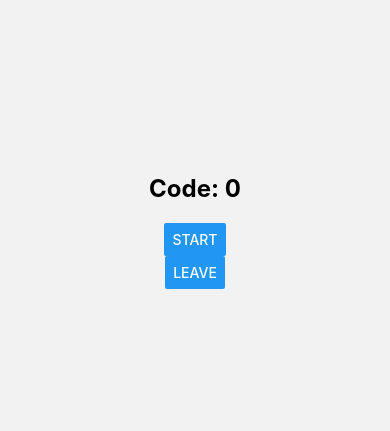
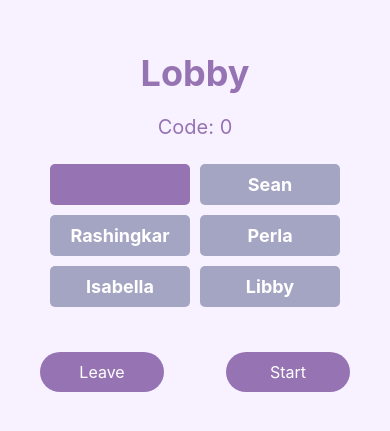
Before and after one commit to allanwzhang/Superlatives, a React Native app: screen /Lobby in a window 390 px wide. Shown: the part 191-622 px from the top of the page. Built offline with nearby package versions, Linux system fonts and the light colour scheme.

Commit message:
some ui changes??

```diff
--- a/screens/HomeScreen.js
+++ b/screens/HomeScreen.js
@@ -1,18 +1,19 @@
 import React, { useState } from 'react';
-import { View, Text, TextInput, Button, StyleSheet } from 'react-native';
+import { View, Text, TouchableOpacity, StyleSheet } from 'react-native';
 
 function HomeScreen({ navigation }) {
   const [name, setName] = useState('');
 
   const handleStartGame = () => {
-    // TODO: Implement joining lobby logic
     navigation.navigate('Start');
   };
 
   return (
     <View style={styles.container}>
       <Text style={styles.title}>Superlatives</Text>
-      <Button title="Start Game!" onPress={handleStartGame} />
+      <TouchableOpacity style={styles.button} onPress={handleStartGame}>
+        <Text style={styles.buttonText}>Start Game!</Text>
+      </TouchableOpacity>
     </View>
   );
 }
@@ -23,19 +24,27 @@ const styles = StyleSheet.create({
     alignItems: 'center',
     justifyContent: 'center',
     padding: 20,
+    backgroundColor: '#f8f1ff',
   },
   title: {
-    fontSize: 24,
+    fontSize: 36,
     fontWeight: 'bold',
+    color: '#9674B4',
     marginBottom: 20,
   },
-  input: {
-    width: '100%',
-    height: 40,
-    borderWidth: 1,
-    borderColor: 'gray',
-    marginBottom: 20,
-    paddingHorizontal: 10,
+  button: {
+    backgroundColor: '#9674B4',
+    padding: 15,
+    borderRadius: 25,
+    alignItems: 'center',
+    justifyContent: 'center',
+    width: '60%',
+    marginVertical: 10,
+  },
+  buttonText: {
+    color: 'white',
+    fontSize: 18,
+    fontWeight: 'bold',
   },
 });
 
--- a/screens/JoinCodeScreen.js
+++ b/screens/JoinCodeScreen.js
@@ -1,33 +1,39 @@
 import React, { useEffect, useState } from 'react';
-import { View, Text, TextInput, Button, StyleSheet } from 'react-native';
+import { View, Text, TextInput, TouchableOpacity, StyleSheet } from 'react-native';
 
 function JoinCodeScreen({ navigation, route }) {
   const [code, setCode] = useState('');
   const [name, setName] = useState('');
 
   useEffect(() => {
-    if(route.params && route.params.name) {
+    if (route.params && route.params.name) {
       setName(route.params.name);
     }
-  }, []);
+  }, [route.params]);
 
   const handleJoinLobby = () => {
     // TODO: Implement joining lobby logic
-    navigation.navigate('Lobby', { name: name, code: code });
+    if (code !== "") {
+      navigation.navigate('Lobby', { name: name, code: code });
+    }
   };
 
   return (
     <View style={styles.container}>
-        <View style={styles.inputRow}>
+      <Text style={styles.title}>Join Game</Text>
+      <View style={styles.inputRow}>
         <Text style={styles.label}>Code:</Text>
         <TextInput
           style={styles.input}
           placeholder="Game Code"
+          placeholderTextColor="#a3a5c3"
           value={code}
           onChangeText={setCode}
         />
       </View>
-      <Button title="Enter Game" onPress={handleJoinLobby} />
+      <TouchableOpacity style={styles.button} onPress={handleJoinLobby}>
+        <Text style={styles.buttonText}>Enter Game</Text>
+      </TouchableOpacity>
     </View>
   );
 }
@@ -37,27 +43,49 @@ const styles = StyleSheet.create({
     flex: 1,
     alignItems: 'center',
     justifyContent: 'center',
-    padding: 20,
+    padding: 40,
+    backgroundColor: '#f8f1ff',
   },
   title: {
-    fontSize: 24,
+    fontSize: 36,
     fontWeight: 'bold',
+    color: '#9674B4',
     marginBottom: 20,
   },
   inputRow: {
     flexDirection: 'row',
     alignItems: 'center',
     marginBottom: 20,
+    width: '100%',
   },
   label: {
     marginRight: 10,
+    fontSize: 18,
+    fontWeight: 'bold',
+    color: '#9674B4',
   },
   input: {
     flex: 1,
     height: 40,
+    borderColor: '#a3a5c3',
     borderWidth: 1,
-    borderColor: 'gray',
+    borderRadius: 5,
     paddingHorizontal: 10,
+    color: '#9674B4',
+    backgroundColor: '#fff',
+  },
+  button: {
+    backgroundColor: '#9674B4',
+    padding: 10,
+    borderRadius: 25,
+    alignItems: 'center',
+    justifyContent: 'center',
+    width: '60%',
+    marginVertical: 10,
+  },
+  buttonText: {
+    color: 'white',
+    fontSize: 16,
   },
 });
 
--- a/screens/LobbyScreen.js
+++ b/screens/LobbyScreen.js
@@ -1,22 +1,34 @@
 import React, { useState, useEffect } from 'react';
-import { View, Text, TextInput, Button, StyleSheet } from 'react-native';
+import { View, Text, TouchableOpacity, StyleSheet } from 'react-native';
 
 function LobbyScreen({ navigation, route }) {
   const [code, setCode] = useState(0);
-  // TODO: This should be an array of names of all the users but for now its just one
   const [name, setName] = useState("");
+  const [players, setPlayers] = useState([]);
 
-  // TODO: Code won't be generated every time this screen is loaded, should have some logic with database
   useEffect(() => {
-    if(route.params && route.params.name) {
+    // TODO: code should be from database
+    // TODO: Make sure random code doesn't exist in db already
+    if (route.params && route.params.name) {
       setName(route.params.name);
-      if(route.params.code) {
+      if (route.params.code) {
         setCode(route.params.code);
       } else {
         setCode(Math.floor(100000 + Math.random() * 900000));
       }
     }
-  }, []);
+  }, [route.params]);
+
+  useEffect(() => {
+    setPlayers([
+      { id: '1', name: name },
+      { id: '2', name: 'Sean' },
+      { id: '3', name: 'Rashingkar' },
+      { id: '4', name: 'Perla' },
+      { id: '5', name: 'Isabella' },
+      { id: '6', name: 'Libby' },
+    ]);
+  }, [name]);
 
   const handleStartGame = () => {
     // TODO: Implement joining lobby logic
@@ -24,16 +36,32 @@ function LobbyScreen({ navigation, route }) {
   };
 
   const handleLeaveLobby = () => {
-    // TODO: Implement joining lobby logic
+    // TODO: Implement leaving lobby logic
     navigation.navigate('Start');
   };
 
   return (
     <View style={styles.container}>
-      <Text style={styles.title}>Code: {code}</Text>
-      <Text>{name}</Text>
-      <Button title="Start" onPress={handleStartGame} />
-      <Button title="Leave" onPress={handleLeaveLobby} />
+      <Text style={styles.title}>Lobby</Text>
+      <Text style={styles.code}>Code: {code}</Text>
+      <View style={styles.grid}>
+        {players.map((player, index) => (
+          <View
+            key={player.id}
+            style={[styles.gridItem, index === 0 && styles.firstGridItem]}
+          >
+            <Text style={styles.playerName}>{player.name}</Text>
+          </View>
+        ))}
+      </View>
+      <View style={styles.buttonContainer}>
+        <TouchableOpacity style={styles.button} onPress={handleLeaveLobby}>
+          <Text style={styles.buttonText}>Leave</Text>
+        </TouchableOpacity>
+        <TouchableOpacity style={styles.button} onPress={handleStartGame}>
+          <Text style={styles.buttonText}>Start</Text>
+        </TouchableOpacity>
+      </View>
     </View>
   );
 }
@@ -43,27 +71,66 @@ const styles = StyleSheet.create({
     flex: 1,
     alignItems: 'center',
     justifyContent: 'center',
+    backgroundColor: '#f8f1ff',
     padding: 20,
   },
   title: {
-    fontSize: 24,
+    fontSize: 36,
     fontWeight: 'bold',
+    color: '#9674B4',
     marginBottom: 20,
   },
-  inputRow: {
-    flexDirection: 'row',
-    alignItems: 'center',
+  code: {
+    fontSize: 20,
+    color: '#9674B4',
     marginBottom: 20,
   },
-  label: {
-    marginRight: 10,
+  name: {
+    fontSize: 18,
+    color: '#9674B4',
+    marginBottom: 20,
   },
-  input: {
-    flex: 1,
-    height: 40,
-    borderWidth: 1,
-    borderColor: 'gray',
-    paddingHorizontal: 10,
+  grid: {
+    width: '100%',
+    flexDirection: 'row',
+    flexWrap: 'wrap',
+    justifyContent: 'center',
+    marginBottom: 20,
+  },
+  gridItem: {
+    width: '40%',
+    margin: 5,
+    padding: 10,
+    alignItems: 'center',
+    justifyContent: 'center',
+    backgroundColor: '#a3a5c3',
+    borderRadius: 5,
+  },
+  firstGridItem: {
+    backgroundColor: '#9674B4', // Lighter color for the first item
+  },
+  playerName: {
+    color: 'white',
+    fontSize: 18,
+    fontWeight: 'bold',
+  },
+  buttonContainer: {
+    flexDirection: 'row',
+    padding: 20,
+    justifyContent: 'space-between',
+    width: '100%',
+  },
+  button: {
+    backgroundColor: '#9674B4',
+    padding: 10,
+    borderRadius: 25,
+    alignItems: 'center',
+    justifyContent: 'center',
+    width: '40%',
+  },
+  buttonText: {
+    color: 'white',
+    fontSize: 16,
   },
 });
 
--- a/screens/QuestionScreen.js
+++ b/screens/QuestionScreen.js
@@ -1,11 +1,20 @@
-import React, { useState } from 'react';
-import { View, Text, Button, StyleSheet, TouchableOpacity } from 'react-native';
-
-const colors = ['Red', 'Blue', 'Green', 'Yellow'];
+import React, { useState, useEffect } from 'react';
+import { View, Text, TouchableOpacity, StyleSheet } from 'react-native';
 
 function QuestionScreen({ navigation }) {
   const [selectedAnswer, setSelectedAnswer] = useState(null);
-  const [colors, setColors] = useState(['Red', 'Blue', 'Green', 'Yellow']);
+  const [players, setPlayers] = useState([]);
+
+  useEffect(() => {
+    setPlayers([
+      { id: '1', name: 'Allan' },
+      { id: '2', name: 'Sean' },
+      { id: '3', name: 'Rashingkar' },
+      { id: '4', name: 'Perla' },
+      { id: '5', name: 'Isabella' },
+      { id: '6', name: 'Libby' },
+    ]);
+  }, []);
 
   const handleSubmitAnswer = () => {
     // TODO: Implement submitting answer logic
@@ -20,25 +29,27 @@ function QuestionScreen({ navigation }) {
     <View style={styles.container}>
       <Text style={styles.title}>Question</Text>
       <Text style={styles.question}>What is your favorite color?</Text>
-      <View style={styles.optionsContainer}>
-        {colors.map((color, index) => (
+      <View style={styles.grid}>
+        {players.map((player, index) => (
           <TouchableOpacity
             key={index}
             style={[
-              styles.optionButton,
-              selectedAnswer === color && styles.selectedOptionButton,
+              styles.gridItem,
+              selectedAnswer === player.name && styles.selectedGridItem,
             ]}
-            onPress={() => handleSelectAnswer(color)}
+            onPress={() => handleSelectAnswer(player.name)}
           >
-            <Text style={styles.optionText}>{color}</Text>
+            <Text style={styles.gridItemText}>{player.name}</Text>
           </TouchableOpacity>
         ))}
       </View>
-      <Button
-        title="Submit Answer"
+      <TouchableOpacity
+        style={[styles.submitButton, !selectedAnswer && styles.disabledButton]}
         onPress={handleSubmitAnswer}
         disabled={!selectedAnswer}
-      />
+      >
+        <Text style={styles.submitButtonText}>Submit Answer</Text>
+      </TouchableOpacity>
     </View>
   );
 }
@@ -49,33 +60,59 @@ const styles = StyleSheet.create({
     alignItems: 'center',
     justifyContent: 'center',
     padding: 20,
+    backgroundColor: '#f8f1ff',
   },
   title: {
-    fontSize: 24,
+    fontSize: 36,
     fontWeight: 'bold',
+    color: '#9674B4',
     marginBottom: 20,
   },
   question: {
-    fontSize: 18,
+    fontSize: 20,
+    color: '#9674B4',
     marginBottom: 20,
     textAlign: 'center',
   },
-  optionsContainer: {
+  grid: {
     width: '100%',
+    flexDirection: 'row',
+    flexWrap: 'wrap',
+    justifyContent: 'center',
     marginBottom: 20,
   },
-  optionButton: {
-    backgroundColor: '#DDDDDD',
+  gridItem: {
+    width: '40%',
+    margin: 5,
+    padding: 10,
+    alignItems: 'center',
+    justifyContent: 'center',
+    backgroundColor: '#D5C3E5',
+    borderRadius: 5,
+  },
+  selectedGridItem: {
+    backgroundColor: '#9674B4', // Highlighted color for the selected item
+  },
+  gridItemText: {
+    fontSize: 18,
+    color: 'white',
+  },
+  submitButton: {
+    backgroundColor: '#9674B4',
     padding: 15,
+    borderRadius: 25,
+    alignItems: 'center',
+    justifyContent: 'center',
+    width: '60%',
     marginVertical: 10,
-    borderRadius: 5,
-    alignItems: 'center',
   },
-  selectedOptionButton: {
-    backgroundColor: '#AAAAAA',
+  submitButtonText: {
+    color: 'white',
+    fontSize: 18,
+    fontWeight: 'bold',
   },
-  optionText: {
-    fontSize: 16,
+  disabledButton: {
+    backgroundColor: '#a3a5c3',
   },
 });
 
--- a/screens/ResultsScreen.js
+++ b/screens/ResultsScreen.js
@@ -1,5 +1,5 @@
 import React, { useState } from 'react';
-import { View, Text, StyleSheet, Dimensions, Button } from 'react-native';
+import { View, Text, TouchableOpacity, StyleSheet, Dimensions } from 'react-native';
 import { PieChart } from 'react-native-chart-kit';
 
 function ResultsScreen({ navigation }) {
@@ -36,13 +36,13 @@ function ResultsScreen({ navigation }) {
   ];
 
   const handleScoreboard = () => {
-    navigation.navigate("Scoreboard");
+    navigation.navigate('Scoreboard');
   };
 
   return (
     <View style={styles.container}>
       <Text style={styles.title}>Results</Text>
-      <Text>Winner: Rob!</Text>
+      <Text style={styles.winner}>Winner: Rob!</Text>
       <PieChart
         data={data}
         width={Dimensions.get('window').width - 40}
@@ -62,7 +62,9 @@ function ResultsScreen({ navigation }) {
         paddingLeft="15"
         absolute
       />
-      <Button title="Next" onPress={handleScoreboard} />
+      <TouchableOpacity style={styles.button} onPress={handleScoreboard}>
+        <Text style={styles.buttonText}>Next</Text>
+      </TouchableOpacity>
     </View>
   );
 }
@@ -73,11 +75,32 @@ const styles = StyleSheet.create({
     alignItems: 'center',
     justifyContent: 'center',
     padding: 20,
+    backgroundColor: '#f8f1ff',
   },
   title: {
-    fontSize: 24,
+    fontSize: 36,
     fontWeight: 'bold',
+    color: '#9674B4',
     marginBottom: 20,
+  },
+  winner: {
+    fontSize: 20,
+    color: '#9674B4',
+    marginBottom: 20,
+  },
+  button: {
+    backgroundColor: '#9674B4',
+    padding: 15,
+    borderRadius: 25,
+    alignItems: 'center',
+    justifyContent: 'center',
+    width: '60%',
+    marginVertical: 10,
+  },
+  buttonText: {
+    color: 'white',
+    fontSize: 18,
+    fontWeight: 'bold',
   },
 });
 
--- a/screens/Scoreboard.js
+++ b/screens/Scoreboard.js
@@ -1,5 +1,5 @@
 import React, { useState } from 'react';
-import { View, Text, StyleSheet, FlatList, Button } from 'react-native';
+import { View, Text, StyleSheet, FlatList, TouchableOpacity } from 'react-native';
 
 function ScoreboardScreen({ navigation }) {
   // Dummy data for the scoreboard
@@ -11,7 +11,7 @@ function ScoreboardScreen({ navigation }) {
     { name: 'Eve', points: 40 },
   ];
 
-  //TODO: Rounds such that if round < 5 (can change this) then we go to another question otherwise go to the end screen
+  // TODO: Rounds such that if round < 5 (can change this) then we go to another question otherwise go to the end screen
   const [round, setRound] = useState(5);
 
   const renderItem = ({ item }) => (
@@ -22,8 +22,8 @@ function ScoreboardScreen({ navigation }) {
   );
 
   const handleNext = () => {
-    if(round >= 5) navigation.navigate("Winner");
-    else navigation.navigate("Question");
+    if (round >= 5) navigation.navigate('Winner');
+    else navigation.navigate('Question');
   };
 
   return (
@@ -33,10 +33,11 @@ function ScoreboardScreen({ navigation }) {
         data={data}
         renderItem={renderItem}
         keyExtractor={(item) => item.name}
+        style={styles.list}
       />
-      <View style={styles.buttonContainer}>
-        <Button title={round >= 5 ? "See results" : "Next Question"} onPress={handleNext} />
-      </View>
+      <TouchableOpacity style={styles.button} onPress={handleNext}>
+        <Text style={styles.buttonText}>{round >= 5 ? 'See results' : 'Next Question'}</Text>
+      </TouchableOpacity>
     </View>
   );
 }
@@ -47,31 +48,52 @@ const styles = StyleSheet.create({
     alignItems: 'center',
     justifyContent: 'center',
     padding: 20,
+    backgroundColor: '#f8f1ff',
   },
   title: {
     marginTop: 50,
-    fontSize: 24,
+    fontSize: 36,
     fontWeight: 'bold',
+    color: '#9674B4',
     marginBottom: 20,
+  },
+  list: {
+    width: '100%',
   },
   item: {
     flexDirection: 'row',
     justifyContent: 'space-between',
     padding: 15,
     borderBottomWidth: 1,
-    borderBottomColor: '#ddd',
+    borderBottomColor: '#a3a5c3',
     width: '100%',
   },
   name: {
     fontSize: 18,
+    color: '#9674B4',
   },
   points: {
     fontSize: 18,
     fontWeight: 'bold',
+    color: '#9674B4',
+  },
+  button: {
+    backgroundColor: '#9674B4',
+    padding: 15,
+    borderRadius: 25,
+    alignItems: 'center',
+    justifyContent: 'center',
+    width: '60%',
+    marginVertical: 20,
+  },
+  buttonText: {
+    color: 'white',
+    fontSize: 18,
+    fontWeight: 'bold',
   },
   buttonContainer: {
-    padding: 100
-  }
+    padding: 20,
+  },
 });
 
 export default ScoreboardScreen;
--- a/screens/StartScreen.js
+++ b/screens/StartScreen.js
@@ -1,35 +1,38 @@
 import React, { useState } from 'react';
-import { View, Text, TextInput, Button, StyleSheet } from 'react-native';
+import { View, Text, TextInput, TouchableOpacity, StyleSheet } from 'react-native';
 
 function StartScreen({ navigation }) {
   const [name, setName] = useState('');
-
+ //TODO: Add way to upload photo
   const handleCreateGame = () => {
-    // TODO: Implement joining lobby logic
-    // TODO: implement popups to tell people that there must be a name
-    if(name != "") navigation.navigate('Lobby', { name: name });
+    if (name !== "") navigation.navigate('Lobby', { name: name });
   };
 
   const handleJoinLobby = () => {
-    // TODO: Implement joining lobby logic
-    // TODO: implement popups to tell people that there must be a name
-    if(name != "") navigation.navigate('JoinCode', { name: name });
+    if (name !== "") navigation.navigate('JoinCode', { name: name });
   };
 
   return (
     <View style={styles.container}>
       <Text style={styles.title}>Welcome!</Text>
       <View style={styles.inputRow}>
-        <Text style={styles.label}>Enter Your Name:</Text>
+        <Text style={styles.label}>Your Name:</Text>
         <TextInput
           style={styles.input}
           placeholder="Your Name"
+          placeholderTextColor="#a3a5c3"
           value={name}
           onChangeText={setName}
         />
       </View>
-      <Button title="Create Game" onPress={handleCreateGame} />
-      <Button title="Join Lobby" onPress={handleJoinLobby} />
+      <View style={styles.buttonRow}>
+        <TouchableOpacity style={styles.button} onPress={handleCreateGame}>
+          <Text style={styles.buttonText}>Create Game</Text>
+        </TouchableOpacity>
+        <TouchableOpacity style={styles.button} onPress={handleJoinLobby}>
+          <Text style={styles.buttonText}>Join Lobby</Text>
+        </TouchableOpacity>
+      </View>
     </View>
   );
 }
@@ -39,27 +42,54 @@ const styles = StyleSheet.create({
     flex: 1,
     alignItems: 'center',
     justifyContent: 'center',
-    padding: 20,
+    padding: 40,
+    backgroundColor: '#f8f1ff',
   },
   title: {
-    fontSize: 24,
+    fontSize: 36,
     fontWeight: 'bold',
+    color: '#9674B4',
     marginBottom: 20,
   },
   inputRow: {
     flexDirection: 'row',
     alignItems: 'center',
     marginBottom: 20,
+    width: '100%',
   },
   label: {
     marginRight: 10,
+    fontSize: 18,
+    fontWeight: 'bold',
+    color: '#9674B4',
   },
   input: {
     flex: 1,
     height: 40,
+    borderColor: '#a3a5c3',
     borderWidth: 1,
-    borderColor: 'gray',
+    borderRadius: 5,
     paddingHorizontal: 10,
+    color: '#9674B4',
+    backgroundColor: '#fff',
+  },
+  buttonRow: {
+    flexDirection: 'row',
+    justifyContent: 'space-between',
+    width: '100%',
+  },
+  button: {
+    backgroundColor: '#9674B4',
+    padding: 10,
+    borderRadius: 25,
+    alignItems: 'center',
+    justifyContent: 'center',
+    width: '45%',
+    marginVertical: 10,
+  },
+  buttonText: {
+    color: 'white',
+    fontSize: 16,
   },
 });
 
--- a/screens/VideoScreen.js
+++ b/screens/VideoScreen.js
@@ -1,5 +1,5 @@
-import React, { useState } from 'react';
-import { View, Text, TextInput, Button, StyleSheet } from 'react-native';
+import React from 'react';
+import { View, Text, TouchableOpacity, StyleSheet } from 'react-native';
 
 function VideoScreen({ navigation }) {
 
@@ -9,8 +9,10 @@ function VideoScreen({ navigation }) {
 
   return (
     <View style={styles.container}>
-      <Text style={styles.title}>Video Scrren, will show play again button after video is done</Text>
-      <Button title="Play again" onPress={handleRestart} />
+      <Text style={styles.title}>Video Screen, will show play again button after video is done</Text>
+      <TouchableOpacity style={styles.button} onPress={handleRestart}>
+        <Text style={styles.buttonText}>Play again</Text>
+      </TouchableOpacity>
     </View>
   );
 }
@@ -21,26 +23,28 @@ const styles = StyleSheet.create({
     alignItems: 'center',
     justifyContent: 'center',
     padding: 20,
+    backgroundColor: '#f8f1ff',
   },
   title: {
     fontSize: 24,
     fontWeight: 'bold',
+    color: '#9674B4',
     marginBottom: 20,
+    textAlign: 'center',
   },
-  inputRow: {
-    flexDirection: 'row',
+  button: {
+    backgroundColor: '#9674B4',
+    padding: 15,
+    borderRadius: 25,
     alignItems: 'center',
-    marginBottom: 20,
+    justifyContent: 'center',
+    width: '60%',
+    marginVertical: 10,
   },
-  label: {
-    marginRight: 10,
-  },
-  input: {
-    flex: 1,
-    height: 40,
-    borderWidth: 1,
-    borderColor: 'gray',
-    paddingHorizontal: 10,
+  buttonText: {
+    color: 'white',
+    fontSize: 18,
+    fontWeight: 'bold',
   },
 });
 
--- a/screens/WinnerScreen.js
+++ b/screens/WinnerScreen.js
@@ -1,5 +1,5 @@
 import React, { useState } from 'react';
-import { View, Text, TextInput, Button, StyleSheet } from 'react-native';
+import { View, Text, TouchableOpacity, StyleSheet } from 'react-native';
 
 function WinnerScreen({ navigation }) {
   const [name, setName] = useState('Rob');
@@ -14,9 +14,13 @@ function WinnerScreen({ navigation }) {
 
   return (
     <View style={styles.container}>
-      <Text style={styles.title}>Winner: {name}</Text>
-      <Button title="Watch video" onPress={handleVideo} />
-      <Button title="Play again" onPress={handleRestart} />
+      <Text style={styles.title}>Winner: {name}!</Text>
+      <TouchableOpacity style={styles.button} onPress={handleVideo}>
+        <Text style={styles.buttonText}>Watch video</Text>
+      </TouchableOpacity>
+      <TouchableOpacity style={styles.button} onPress={handleRestart}>
+        <Text style={styles.buttonText}>Play again</Text>
+      </TouchableOpacity>
     </View>
   );
 }
@@ -27,26 +31,27 @@ const styles = StyleSheet.create({
     alignItems: 'center',
     justifyContent: 'center',
     padding: 20,
+    backgroundColor: '#f8f1ff',
   },
   title: {
-    fontSize: 24,
+    fontSize: 36,
     fontWeight: 'bold',
+    color: '#9674B4',
     marginBottom: 20,
   },
-  inputRow: {
-    flexDirection: 'row',
+  button: {
+    backgroundColor: '#9674B4',
+    padding: 15,
+    borderRadius: 25,
     alignItems: 'center',
-    marginBottom: 20,
+    justifyContent: 'center',
+    width: '60%',
+    marginVertical: 10,
   },
-  label: {
-    marginRight: 10,
-  },
-  input: {
-    flex: 1,
-    height: 40,
-    borderWidth: 1,
-    borderColor: 'gray',
-    paddingHorizontal: 10,
+  buttonText: {
+    color: 'white',
+    fontSize: 18,
+    fontWeight: 'bold',
   },
 });
 
```
